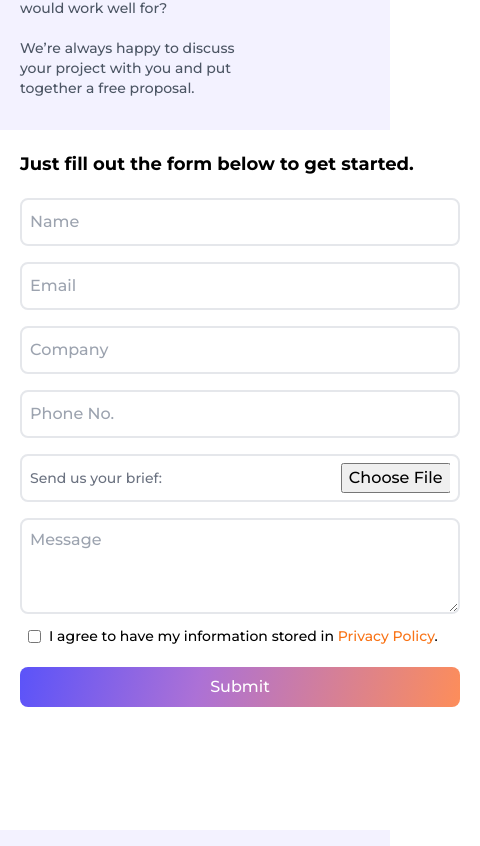
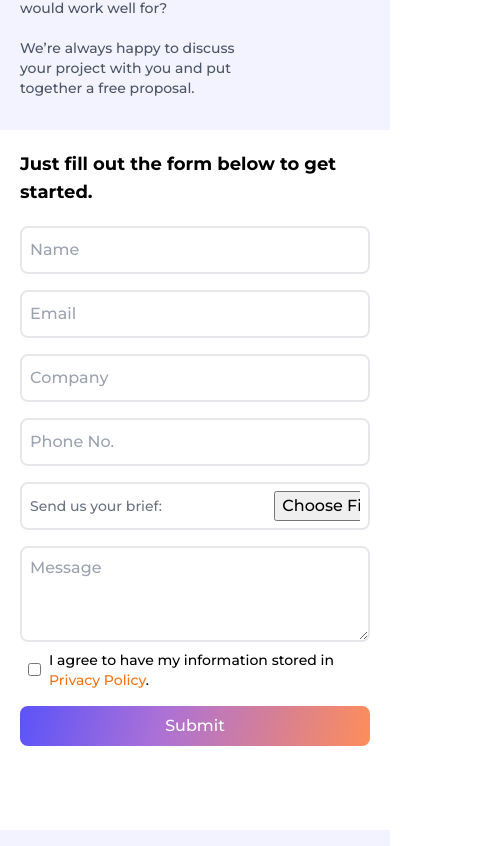
Before and after one commit to ismail-khan2699/BusinessPortfolio, a Next.js app: page / in a window 390 px wide. Shown: the part 8138-8984 px from the top of the page, 480 px wide, since content can reach past the window. Built offline with nearby package versions, Linux system fonts and the light colour scheme.

Commit message:
widthset

```diff
--- a/app/Components/11TalkForm.tsx
+++ b/app/Components/11TalkForm.tsx
@@ -2,14 +2,14 @@ import React from 'react'
 
 function TalkForm() {
   return (
-    <div className=' TalkFormC' style={{width:'100%', minWidth:'100px', display:'block', fontFamily:'Montserrat, sans-serif'}} >
+    <div className=' TalkFormC' style={{width:'100%', fontFamily:'Montserrat, sans-serif'}} >
       <div className='lg:flex lg:justify-between  w-full py-10'>
         <div className=' lg:w-5/12 p-5 md:pl-10 lg:pl-20'>
           <p className=' p-0 m-0 text-black'>Let’s talk about your project</p>
           <h3 className=' text-sm text-gray-600 pt-4 w-2/3'>Do you have a project in mind, that you feel our approach would work well for? <br /><br /> We’re always happy to discuss your project with you and put together a free proposal.</h3>
         </div>
         <div className='  my-3  w-full sm:p-5 md:pl-10 sm:w-11/12 md:w-4/6 lg:w-7/12 max-lg:items-end'>
-          <div className=' bg-white sm:rounded-xl lg:mr-10 p-5 lg:p-20' style={{height:'700px', minWidth:'480px'}}>
+          <div className=' bg-white sm:rounded-xl lg:mr-10 p-5 lg:p-20' style={{height:'700px'}}>
             <h2 className=' text-black font-semibold text-lg'> Just fill out the form below  to get started.</h2>
             <form action="Message" className='flex flex-col mt-3'>
              <input type="text" className='w-full border-2 h-12 rounded-lg p-2 my-2' placeholder="Name"/>
```
